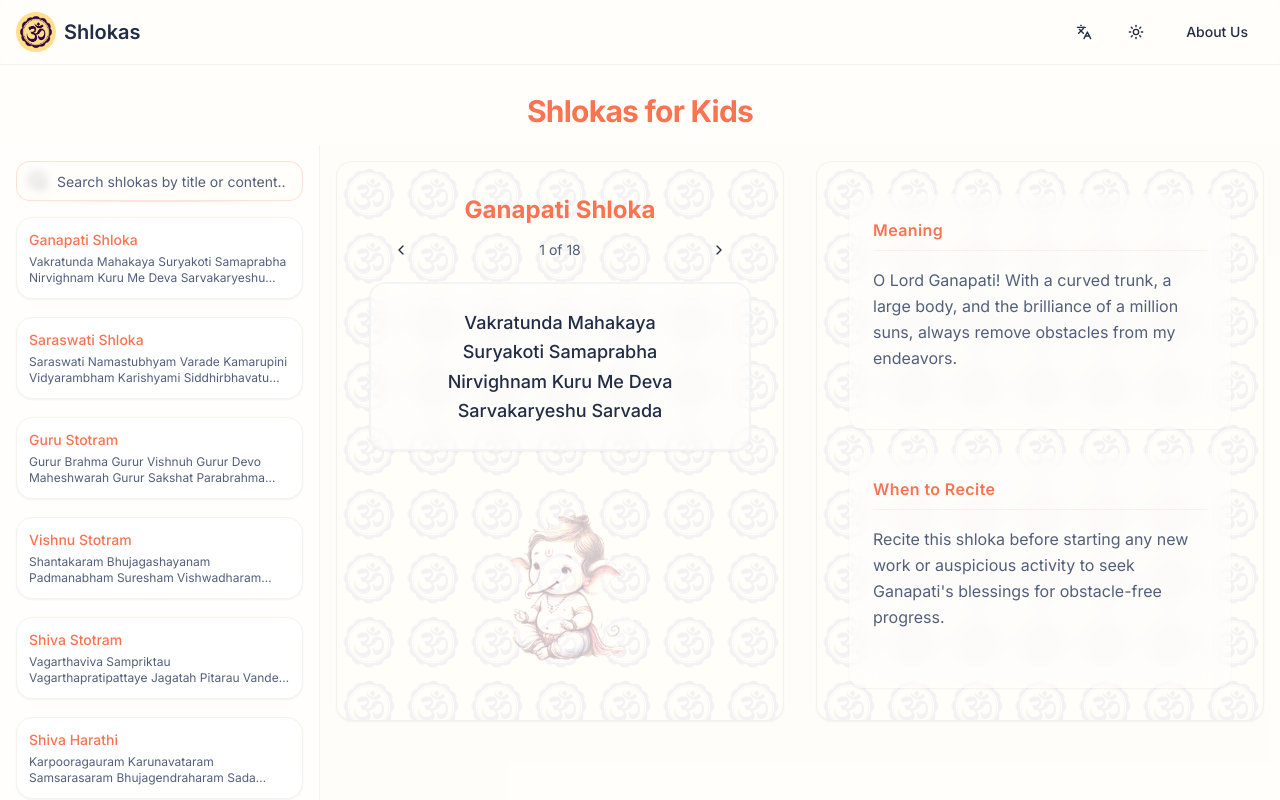
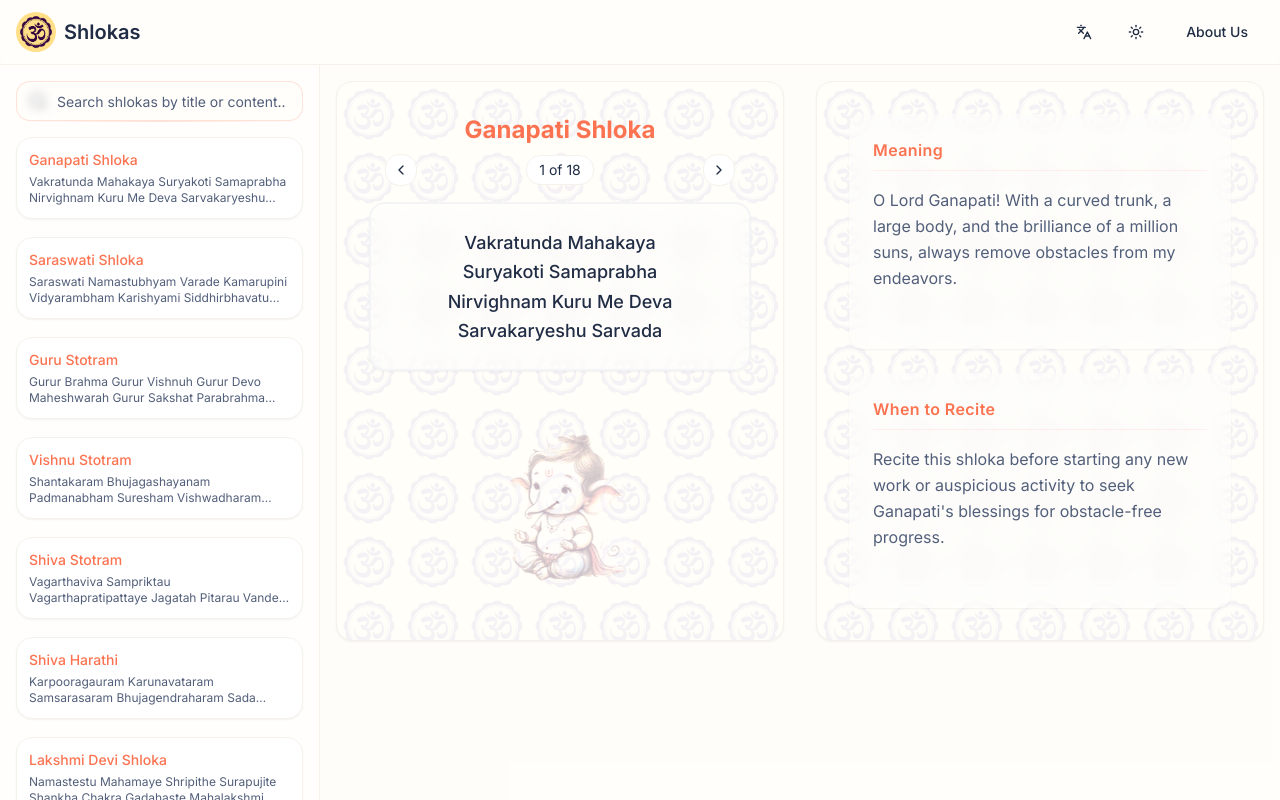
Before and after one commit to mandula-abhilash/shlokas, a Next.js app: page / in a window 1280 px wide. Built offline with nearby package versions, Linux system fonts and the light colour scheme; a web font is replaced by a local one.

Commit message:
Update readme

```diff
--- a/app/page.jsx
+++ b/app/page.jsx
@@ -1,14 +1,14 @@
-'use client';
+"use client";
 
-import { useState } from 'react';
-import SlokaCard from '@/components/sloka-card';
-import SearchBar from '@/components/search-bar';
-import Navigation from '@/components/navigation';
-import { slokas } from '@/lib/slokas';
-import { useLanguage } from '@/components/language-provider';
+import { useState } from "react";
+import SlokaCard from "@/components/sloka-card";
+import SearchBar from "@/components/search-bar";
+import Navigation from "@/components/navigation";
+import { slokas } from "@/lib/slokas";
+import { useLanguage } from "@/components/language-provider";
 
 export default function Home() {
-  const [searchQuery, setSearchQuery] = useState('');
+  const [searchQuery, setSearchQuery] = useState("");
   const [selectedSlokaIndex, setSelectedSlokaIndex] = useState(0);
   const { language } = useLanguage();
 
@@ -42,13 +42,13 @@ export default function Home() {
       <Navigation />
 
       <div className="flex-1 flex flex-col overflow-hidden">
-        <header className="flex-shrink-0 text-center py-4">
+        {/* <header className="flex-shrink-0 text-center py-4">
           <div className="inline-flex items-center justify-center gap-3 mt-3 transition duration-300 hover:text-primary/70">
             <h1 className="text-3xl font-bold tracking-tight text-primary">
               Shlokas for Kids
             </h1>
           </div>
-        </header>
+        </header> */}
 
         <div className="flex-1 flex min-h-0 relative">
           {/* Sidebar for desktop */}
@@ -62,10 +62,7 @@ export default function Home() {
             `}
           >
             <div className="p-4">
-              <SearchBar
-                query={searchQuery}
-                setQuery={setSearchQuery}
-              />
+              <SearchBar query={searchQuery} setQuery={setSearchQuery} />
             </div>
             <div className="flex-1 overflow-y-auto px-4 pb-4">
               <div className="space-y-3">
@@ -108,10 +105,7 @@ export default function Home() {
               <>
                 {/* Mobile search */}
                 <div className="lg:hidden p-4 border-b bg-card/50 backdrop-blur-sm">
-                  <SearchBar
-                    query={searchQuery}
-                    setQuery={setSearchQuery}
-                  />
+                  <SearchBar query={searchQuery} setQuery={setSearchQuery} />
                 </div>
 
                 <div className="flex-1 p-4 lg:p-4 overflow-y-auto">
--- a/components/sloka-card.jsx
+++ b/components/sloka-card.jsx
@@ -81,18 +81,18 @@ export default function SlokaCard({
                       variant="ghost"
                       size="icon"
                       onClick={onPrevious}
-                      className="h-8 w-8"
+                      className="h-8 w-8 bg-card border border-border hover:bg-accent hover:text-accent-foreground"
                     >
                       <ChevronLeft className="h-4 w-4" />
                     </Button>
-                    <span className="text-sm text-muted-foreground">
+                    <span className="text-sm border border-border bg-card px-3 py-1 rounded-md">
                       {current} of {total}
                     </span>
                     <Button
                       variant="ghost"
                       size="icon"
                       onClick={onNext}
-                      className="h-8 w-8"
+                      className="h-8 w-8 bg-card border border-border hover:bg-accent hover:text-accent-foreground"
                     >
                       <ChevronRight className="h-4 w-4" />
                     </Button>
@@ -119,12 +119,12 @@ export default function SlokaCard({
                         src={sloka.deityImage}
                         alt={`${sloka.title[language]} Deity`}
                         fill
-                        className="object-cover dark:brightness-90 dark:contrast-125"
+                        className="object-cover dark:brightness-90 dark:contrast-125 animate-pulse"
                       />
                     </div>
                   </div>
                 )}
-
+                {/*
                 <Button
                   variant="outline"
                   className="w-full mt-4"
@@ -136,9 +136,9 @@ export default function SlokaCard({
                     <ChevronDown className="h-4 w-4 mr-2" />
                   )}
                   {showMobileDetails ? "Hide Details" : "Show Details"}
-                </Button>
+                </Button> */}
 
-                {showMobileDetails && (
+                {/* {showMobileDetails && ( */}
                 <div>
                   <SlokaDetails
                     sloka={sloka}
@@ -146,7 +146,7 @@ export default function SlokaCard({
                     isMobile={true}
                   />
                 </div>
-                )}
+                {/* )} */}
               </div>
 
               {sloka.deityImage && (
@@ -156,7 +156,7 @@ export default function SlokaCard({
                       src={sloka.deityImage}
                       alt={`${sloka.title[language]} Deity`}
                       fill
-                      className="object-cover dark:brightness-90 dark:contrast-125"
+                      className="object-cover dark:brightness-90 dark:contrast-125 animate-pulse"
                     />
                   </div>
                 </div>
```
Also changed, not shown: 1 other file (tests, documents, lock files or other folders). Lines whose indentation alone changed are shown as unchanged.
